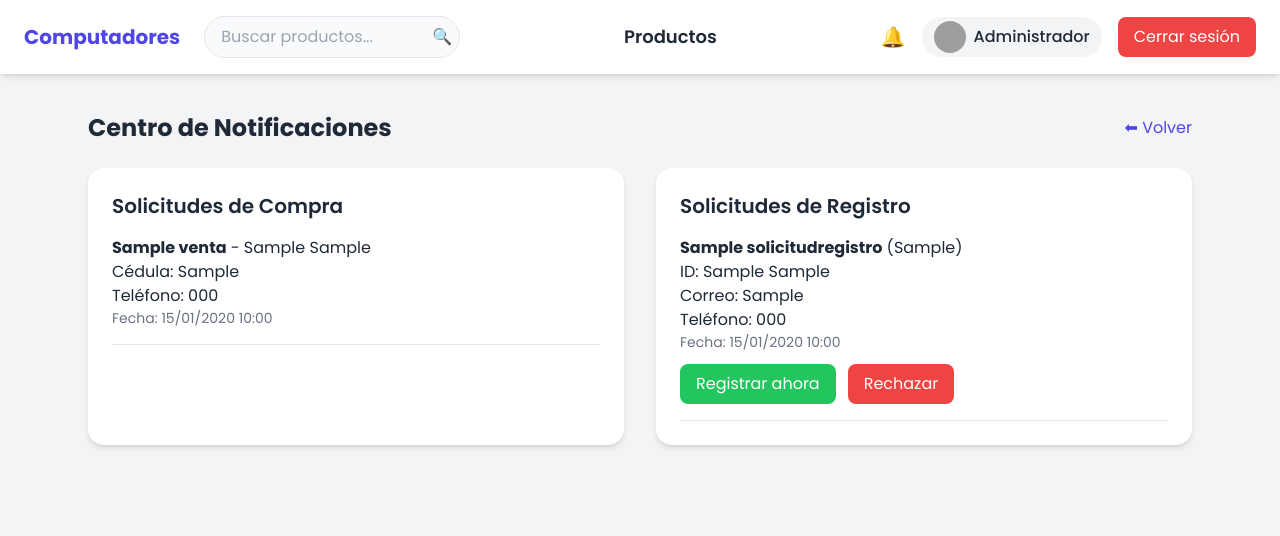
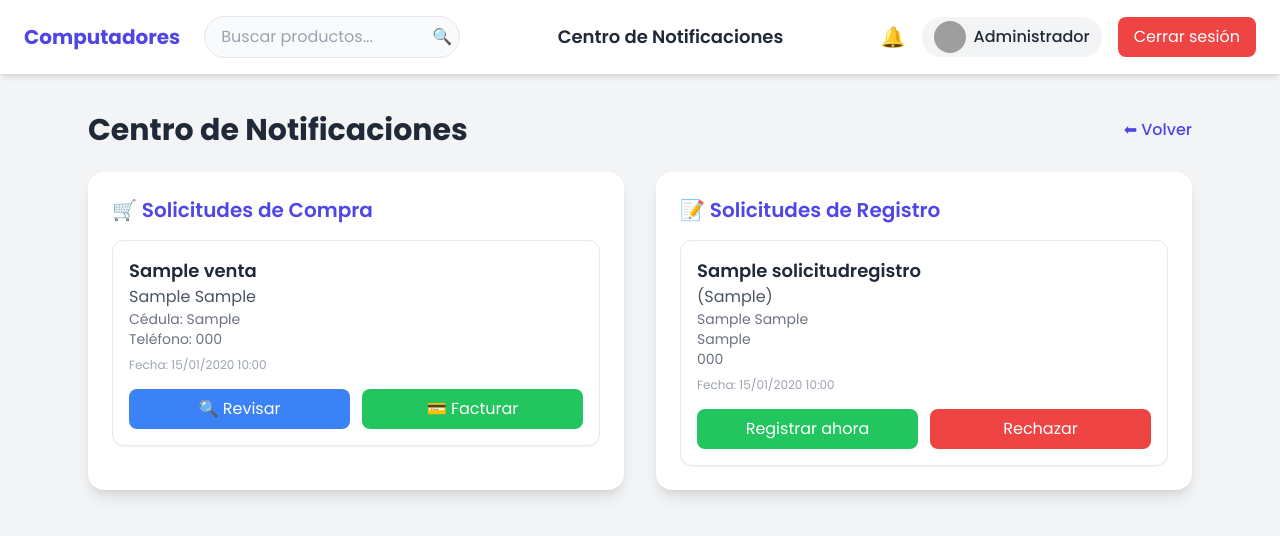
Before and after one commit to k4ure22/Tienda-PY, a Django app: page /solicitudes/ in a window 1280 px wide. Shown: the top 536 px of the page. Run offline with Django 5.2, Linux system fonts and the light colour scheme; a user stored in the database is signed in; tables that the repository leaves empty hold one stand-in row (values such as "Sample post"); some libraries are stand-ins or nearby versions; grey boxes are pictures that could not be loaded.

Commit message:
final final final

```diff
--- a/core/templates/core/admin/solicitudes.html
+++ b/core/templates/core/admin/solicitudes.html
@@ -28,11 +28,10 @@
           <button type="submit"
             class="absolute right-2 top-1/2 -translate-y-1/2 text-gray-500 hover:text-indigo-600">🔍</button>
         </form>
-
       </div>
 
       <!-- Título -->
-      <span class="text-lg font-semibold hidden md:block">Productos</span>
+      <span class="text-lg font-semibold hidden md:block">Centro de Notificaciones</span>
 
       <!-- Usuario / sesión -->
       <div class="flex items-center gap-4">
@@ -47,11 +46,9 @@
           {% endif %}
           <span class="font-medium">{{ request.user.nombre|default:request.user.email }}</span>
         </a>
-        <a href="{% url 'logout' %}" class="bg-red-500 text-white px-4 py-2 rounded-lg hover:bg-red-600">Cerrar
-          sesión</a>
+        <a href="{% url 'logout' %}" class="bg-red-500 text-white px-4 py-2 rounded-lg hover:bg-red-600">Cerrar sesión</a>
         {% else %}
-        <a href="{% url 'login' %}" class="bg-indigo-600 text-white px-4 py-2 rounded-lg hover:bg-indigo-700">Iniciar
-          sesión</a>
+        <a href="{% url 'login' %}" class="bg-indigo-600 text-white px-4 py-2 rounded-lg hover:bg-indigo-700">Iniciar sesión</a>
         {% endif %}
       </div>
     </div>
@@ -60,54 +57,74 @@
   <!-- Contenido -->
   <main class="pt-28 max-w-6xl mx-auto px-6">
     <div class="flex justify-between items-center mb-6">
-      <h1 class="text-2xl font-bold text-gray-800">Centro de Notificaciones</h1>
-      <a href="{% url 'productos' %}" class="text-indigo-600 hover:underline">⬅ Volver</a>
+      <h1 class="text-3xl font-bold text-gray-800"> Centro de Notificaciones</h1>
+      <a href="{% url 'productos' %}" class="text-indigo-600 font-medium hover:underline">⬅ Volver</a>
     </div>
 
     <div class="grid md:grid-cols-2 gap-8">
 
       <!-- Solicitudes de compra -->
+      <div class="bg-white rounded-2xl shadow-lg p-6 hover:shadow-xl transition">
+        <h2 class="text-xl font-semibold text-indigo-600 mb-4 flex items-center gap-2">🛒 Solicitudes de Compra</h2>
+        {% if solicitudes_compra %}
+        <ul class="space-y-6">
+          {% for v in solicitudes_compra %}
+          <li class="border border-gray-200 rounded-xl p-4 shadow-sm hover:shadow-md transition">
+            <p class="text-lg font-semibold">{{ v.cliente_nombre }}</p>
+            <p class="text-gray-600">{{ v.producto.marca }} {{ v.producto.modelo }}</p>
+            <p class="text-sm text-gray-500"> Cédula: {{ v.cliente_cedula }}</p>
+            <p class="text-sm text-gray-500"> Teléfono: {{ v.cliente_telefono }}</p>
+            <p class="text-xs text-gray-400 mt-2"> Fecha: {{ v.fecha|date:"d/m/Y H:i" }}</p>
 
-      <div class="bg-white rounded-2xl shadow-md p-6">
-        <h2 class="text-xl font-semibold text-gray-800 mb-4">Solicitudes de Compra</h2>
-        {% if solicitudes_compra %}
-        <ul class="space-y-4">
-          {% for v in solicitudes_compra %}
-          <li class="border-b pb-4">
-            <p><strong>{{ v.cliente_nombre }}</strong> - {{ v.producto.marca }} {{ v.producto.modelo }}</p>
-            <p>Cédula: {{ v.cliente_cedula }}</p>
-            <p>Teléfono: {{ v.cliente_telefono }}</p>
-            <p class="text-sm text-gray-500">Fecha: {{ v.fecha|date:"d/m/Y H:i" }}</p>
-          </li>
-          {% endfor %}
-        </ul>
-        {% else %}
-        <p class="text-gray-500">No hay solicitudes de compra.</p>
-        {% endif %}
-      </div>
-      <!-- Solicitudes de registro -->
-      <div class="bg-white rounded-2xl shadow-md p-6">
-        <h2 class="text-xl font-semibold text-gray-800 mb-4">Solicitudes de Registro</h2>
-        {% if solicitudes_registro %}
-        <ul class="space-y-4">
-          {% for s in solicitudes_registro %}
-          <li class="border-b pb-4">
-            <p><strong>{{ s.nombres }}</strong> ({{ s.cargo }})</p>
-            <p>ID: {{ s.tipo_identificacion }} {{ s.numero_identificacion }}</p>
-            <p>Correo: {{ s.correo }}</p>
-            <p>Teléfono: {{ s.telefono }}</p>
-            <p class="text-sm text-gray-500">Fecha: {{ s.fecha_solicitud|date:"d/m/Y H:i" }}</p>
-            <div class="mt-3 flex gap-3">
-              <a href="{% url 'registrar_desde_solicitud' s.id %}"
-                class="bg-green-500 text-white px-4 py-2 rounded-lg hover:bg-green-600">Registrar ahora</a>
-              <a href="{% url 'rechazar_solicitud' s.id %}"
-                class="bg-red-500 text-white px-4 py-2 rounded-lg hover:bg-red-600">Rechazar</a>
+            <!-- Botones de acción -->
+            <div class="mt-4 flex gap-3">
+              <a href="{% url 'revisar_solicitud_compra' v.id %}"
+                class="flex-1 text-center bg-blue-500 text-white px-4 py-2 rounded-lg hover:bg-blue-600 transition">
+                🔍 Revisar
+              </a>
+              <a href="{% url 'facturar_desde_solicitud' v.id %}"
+                class="flex-1 text-center bg-green-500 text-white px-4 py-2 rounded-lg hover:bg-green-600 transition">
+                💳 Facturar
+              </a>
             </div>
           </li>
           {% endfor %}
         </ul>
         {% else %}
-        <p class="text-gray-500">No hay solicitudes de registro.</p>
+        <p class="text-gray-500 italic">No hay solicitudes de compra.</p>
+        {% endif %}
+      </div>
+
+      <!-- Solicitudes de registro -->
+      <div class="bg-white rounded-2xl shadow-lg p-6 hover:shadow-xl transition">
+        <h2 class="text-xl font-semibold text-indigo-600 mb-4 flex items-center gap-2">📝 Solicitudes de Registro</h2>
+        {% if solicitudes_registro %}
+        <ul class="space-y-6">
+          {% for s in solicitudes_registro %}
+          <li class="border border-gray-200 rounded-xl p-4 shadow-sm hover:shadow-md transition">
+            <p class="text-lg font-semibold">{{ s.nombres }}</p>
+            <p class="text-gray-600">({{ s.cargo }})</p>
+            <p class="text-sm text-gray-500"> {{ s.tipo_identificacion }} {{ s.numero_identificacion }}</p>
+            <p class="text-sm text-gray-500"> {{ s.correo }}</p>
+            <p class="text-sm text-gray-500"> {{ s.telefono }}</p>
+            <p class="text-xs text-gray-400 mt-2"> Fecha: {{ s.fecha_solicitud|date:"d/m/Y H:i" }}</p>
+
+            <!-- Botones de acción -->
+            <div class="mt-4 flex gap-3">
+              <a href="{% url 'registrar_desde_solicitud' s.id %}"
+                class="flex-1 text-center bg-green-500 text-white px-4 py-2 rounded-lg hover:bg-green-600 transition">
+                 Registrar ahora
+              </a>
+              <a href="{% url 'rechazar_solicitud' s.id %}"
+                class="flex-1 text-center bg-red-500 text-white px-4 py-2 rounded-lg hover:bg-red-600 transition">
+                 Rechazar
+              </a>
+            </div>
+          </li>
+          {% endfor %}
+        </ul>
+        {% else %}
+        <p class="text-gray-500 italic">No hay solicitudes de registro.</p>
         {% endif %}
       </div>
 
--- a/core/urls.py
+++ b/core/urls.py
@@ -15,7 +15,6 @@ urlpatterns = [
     path("rechazar_solicitud/<int:solicitud_id>/", views.rechazar_solicitud, name="rechazar_solicitud"),
 
     # Cliente
-    path("carrito/add/<int:id>/", views.add_to_cart, name="add_to_cart"),
     path("cliente/producto/<int:id>/", views.detalle_producto_cliente, name="det_prod_cliente"),
     path("factura_pdf/<int:producto_id>/", views.factura_pdf, name="factura_pdf"),
     path("productos/cliente/", views.productos_cliente, name="productos_cliente"),
@@ -30,7 +29,10 @@ urlpatterns = [
     path("productos/cargar_excel/", views.cargar_excel, name="cargar_excel"),
     path("solicitudes/", views.solicitudes, name="solicitudes"),
     path("comprar/<int:producto_id>/", views.comprar, name="comprar"),
+    path("solicitud/<int:solicitud_id>/revisar/", views.revisar_solicitud_compra, name="revisar_solicitud_compra"),
+
 
     # Admin - facturación
     path("facturar/<int:producto_id>/", views.facturar_producto, name="facturar_producto"),
+
 ]
--- a/core/views.py
+++ b/core/views.py
@@ -3,7 +3,7 @@ from django.contrib.auth import authenticate, login, get_user_model, logout
 from django.http import HttpResponse
 from django.contrib.auth.decorators import login_required
 from django.contrib import messages
-from .models import Producto, Usuario, Venta, SolicitudRegistro
+from .models import Producto, Usuario, Venta, SolicitudRegistro, SolicitudCompra
 from .forms import ProductoForm, UsuarioForm, SolicitudRegistroForm, SolicitudCompraForm
 import pandas as pd
 from django.db.models import Q
@@ -228,13 +228,8 @@ def detalle_producto_cliente(request, id):
     return render(request, "core/cliente/det_prod_cliente.html", {"producto": producto})
 
 
-def add_to_cart(request, id):
-    # lógica de añadir al carrito
-    return redirect("index")
 
-def comprar(request, id):
-    # lógica de compra inmediata
-    return redirect("index")
+
 
 # ======================
 # SECCIÓN: ADMIN PRODUCTOS
@@ -338,7 +333,7 @@ def comprar(request, producto_id):
         form = SolicitudCompraForm(request.POST)
         if form.is_valid():
             solicitud = form.save(commit=False)
-            solicitud.producto = producto   # ✅ asignar producto
+            solicitud.producto = producto
             solicitud.save()
 
             # Enviar correo al admin
@@ -424,6 +419,11 @@ def factura_pdf(request, producto_id):
     return response
 
 
+
+def revisar_solicitud_compra(request, solicitud_id):
+    solicitud = get_object_or_404(SolicitudCompra, id=solicitud_id)
+    return render(request, "core/admin/revisar_solicitud.html", {"solicitud": solicitud})
+
 # ======================
 # UTILIDADES
 # ======================
--- a/requirements.txt
+++ b/requirements.txt
@@ -5,3 +5,4 @@ xhtml2pdf>=0.2.10
 reportlab>=3.6.12
 Pillow>=10.0.0
 pymysql>=1.1.2
+django-widget-tweaks
```
